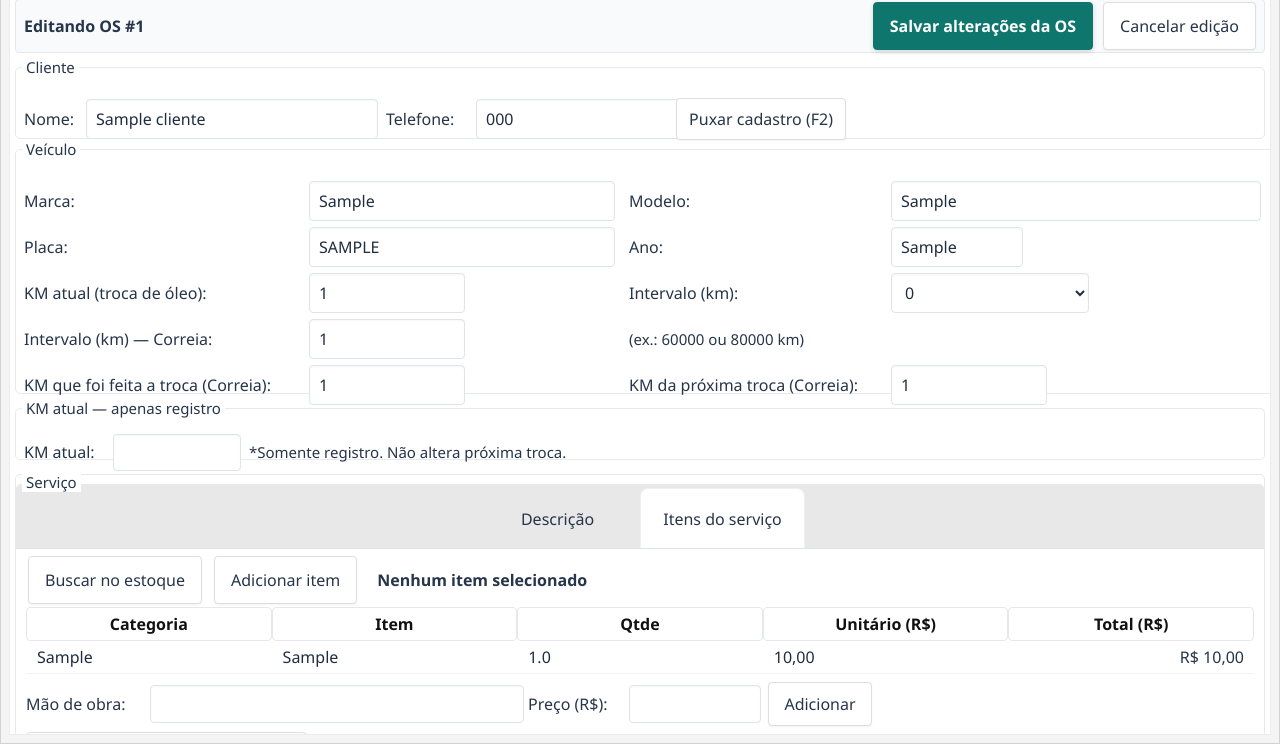
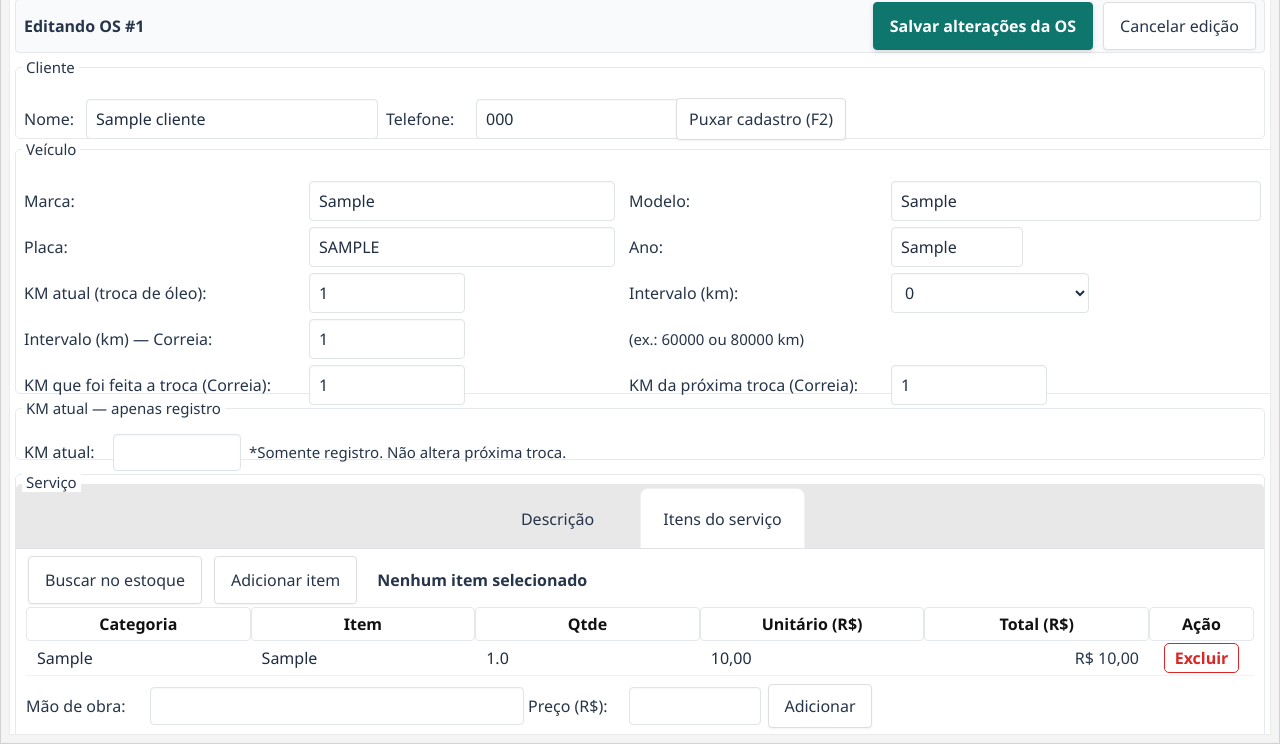
Before and after one commit to sketchJayJay/Mec-nica-do-Jairo, a Flask app: page /os/1/editar in a window 1280 px wide. Shown: the part 192-936 px from the top of the page. Run offline with Flask 3, Linux system fonts and the light colour scheme; tables that the repository leaves empty hold one stand-in row (values such as "Sample post").

Commit message:
Add files via upload

```diff
--- a/app.py
+++ b/app.py
@@ -1,3 +1,4 @@
+# EXCLUIR_ITEM_LINHA_EDITAR_OS_20260831
 # REMOVER_ITEM_SELECIONADO_20260831
 # FLUXO_SELECIONAR_QTD_ADICIONAR_20260831
 # BOTAO_ADICIONAR_ITEM_MODAL_20260831
--- a/templates/form_os.html
+++ b/templates/form_os.html
@@ -1,5 +1,6 @@
 {% extends 'base.html' %}
 {% block content %}
+<!-- EXCLUIR_ITEM_LINHA_EDITAR_OS_20260831 -->
 <!-- REMOVER_ITEM_SELECIONADO_20260831
      FLUXO_SELECIONAR_QTD_ADICIONAR_20260831
      baseado em BOTAO_ADICIONAR_ITEM_MODAL_20260831
@@ -207,6 +208,12 @@
 .jairo-old-real-form .error-box{background:#fff0f0;border:1px solid #ffc9c9;color:#7a1515;font-weight:700;padding:12px;border-radius:7px;}
 @media(max-width:900px){.jairo-old-real-form .stock-picker{top:90px!important;left:10px!important;right:10px!important;bottom:10px!important;}}
 
+
+/* EXCLUIR_ITEM_LINHA_EDITAR_OS_20260831 */
+.jairo-old-real-form .itens-table th.action-col,.jairo-old-real-form .itens-table td.action-col{width:105px;text-align:center;}
+.jairo-old-real-form .row-delete-btn{height:30px;min-height:30px;border:1px solid #dc2626;border-radius:5px;background:#fff;color:#dc2626;font-weight:700;padding:0 10px;cursor:pointer;}
+.jairo-old-real-form .row-delete-btn:hover{background:#fee2e2;}
+
 </style>
 <form method="post" class="jairo-old-real-form" id="osForm">
   {% if not os %}
@@ -328,7 +335,7 @@
       <div class="table-area">
         <table id="itensTable" class="itens-table">
           <thead>
-            <tr><th>Categoria</th><th>Item</th><th>Qtde</th><th>Unitário (R$)</th><th>Total (R$)</th></tr>
+            <tr><th>Categoria</th><th>Item</th><th>Qtde</th><th>Unitário (R$)</th><th>Total (R$)</th><th class="action-col no-print">Ação</th></tr>
           </thead>
           <tbody>
             {% for it in itens %}
@@ -338,6 +345,7 @@
               <td><input name="item_qtde[]" value="{{ it.qtde }}" inputmode="decimal" oninput="recalcItens()"></td>
               <td><input name="item_valor[]" value="{{ ('%.2f'|format(it.valor_unit or 0)).replace('.', ',') }}" inputmode="decimal" oninput="recalcItens()"></td>
               <td class="row-total">{{ br_money((it.qtde or 0) * (it.valor_unit or 0)) }}</td>
+              <td class="action-col no-print"><button class="row-delete-btn" type="button" onclick="deleteItemRowOldReal(this, event)">Excluir</button></td>
             </tr>
             {% endfor %}
           </tbody>
@@ -458,7 +466,8 @@ function addItemRowOldReal(cat,nome,qtde,valor,baixa){
     <td><input name="item_nome[]" value="${escapeHtml(nome)}"><input type="hidden" name="item_baixa[]" value="${escapeHtml(baixa)}"></td>
     <td><input name="item_qtde[]" value="${escapeHtml(qtde)}" inputmode="decimal" oninput="recalcItens()"></td>
     <td><input name="item_valor[]" value="${escapeHtml(valor)}" inputmode="decimal" oninput="recalcItens()"></td>
-    <td class="row-total">R$ 0,00</td>`;
+    <td class="row-total">R$ 0,00</td>
+    <td class="action-col no-print"><button class="row-delete-btn" type="button" onclick="deleteItemRowOldReal(this, event)">Excluir</button></td>`;
   tbody.appendChild(tr);
   selectOldRealRow(tr);
   recalcItens();
@@ -475,8 +484,20 @@ function selectOldRealRow(tr){
   OLD_REAL_SELECTED_ROW = tr;
   tr.classList.add('selected-row');
 }
+function deleteItemRowOldReal(btn, ev){
+  if(ev) ev.stopPropagation();
+  const tr = btn?.closest('tr');
+  if(!tr) return;
+  const item = tr.querySelector('[name="item_nome[]"]')?.value || 'este item';
+  if(!confirm(`Excluir ${item} da OS?`)) return;
+  tr.remove();
+  if(OLD_REAL_SELECTED_ROW === tr) OLD_REAL_SELECTED_ROW = null;
+  recalcItens();
+}
 function removeSelectedOldReal(){
   if(OLD_REAL_SELECTED_ROW){
+    const item = OLD_REAL_SELECTED_ROW.querySelector('[name="item_nome[]"]')?.value || 'este item';
+    if(!confirm(`Excluir ${item} da OS?`)) return;
     OLD_REAL_SELECTED_ROW.remove();
     OLD_REAL_SELECTED_ROW=null;
     recalcItens();
```
Also changed, not shown: README.md.
